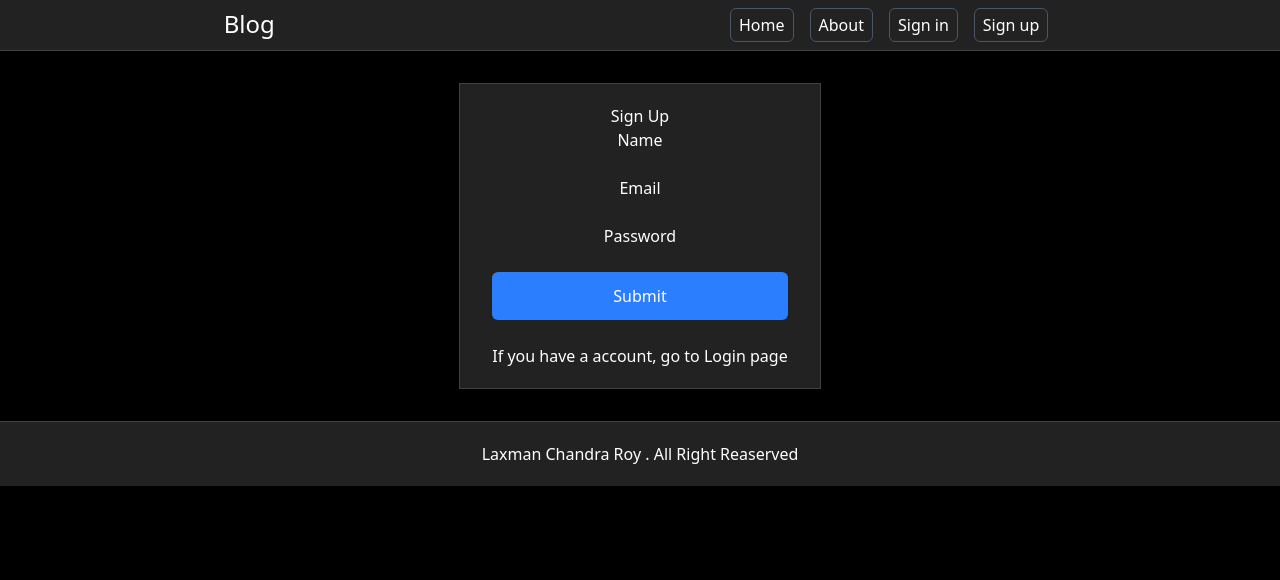
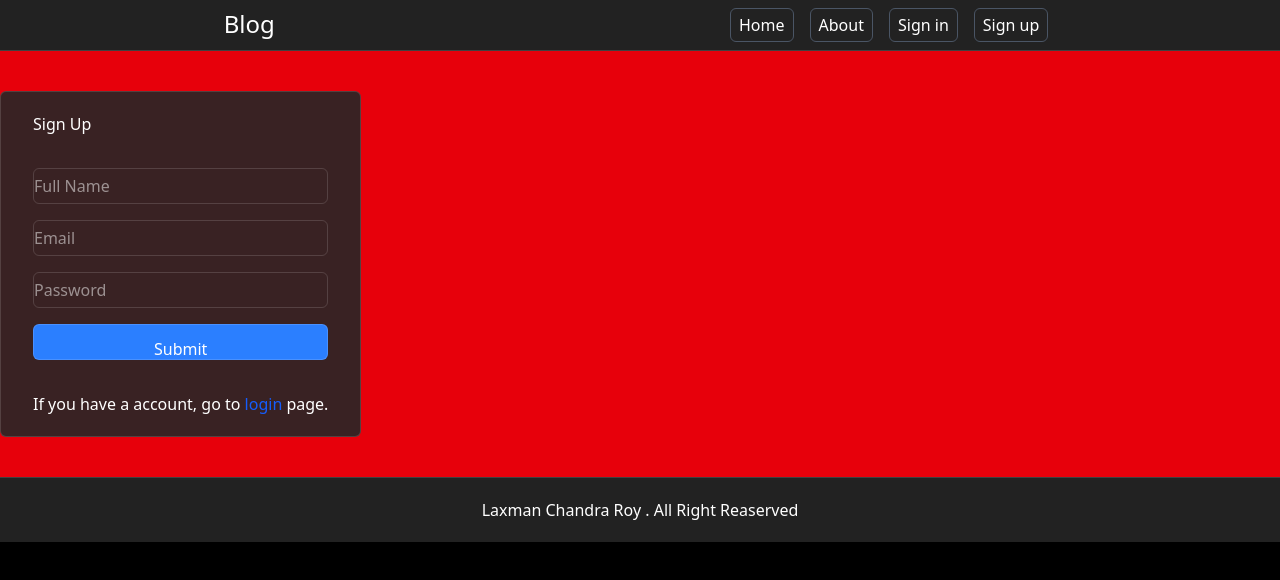
Before and after one commit to laxmancroy/blog-app, a Next.js app: page /signup in a window 1280 px wide. Shown: the top 580 px of the page. Built offline with nearby package versions, Linux system fonts and the light colour scheme.

Commit message:
modified signin and signup page

```diff
--- a/app/signin/page.tsx
+++ b/app/signin/page.tsx
@@ -2,21 +2,17 @@ import Link from 'next/link';
 
 export default function Signin() {
     return (
-        <div className="w-full text-center my-6">
-            <div className="bg-foreground inline-block text-white rounded-md px-8 py-5 border-[1px] border-border">
+        <div className="bg-red-600 container mx-auto">
+            <div className="bg-foreground inline-block text-white rounded-md px-8 py-5 border-[1px] border-border my-10">
                 <h2 className="text-3xl mb-5">Sign In</h2>
-                <form className="my-9">
-                    <label htmlFor="email">Email</label>
+                <form className="my-9 *:focus:outline-0 *:w-full">
+                    <input type="text" placeholder="Email" className="border-[1px] border-border h-9 rounded-md" />
                     <br />
-                    <input type="text" placeholder="Email" />
+                    <input type="password" placeholder="Password" className="border-[1px] border-border h-9 mt-5 rounded-md" />
                     <br />
-                    <label htmlFor="password">Password</label>
-                    <br />
-                    <input type="password" placeholder="Password" />
-                    <br />
-                    <input type="submit" value="Submit" className="bg-blue-600 text-white w-full py-3 rounded-md" />
+                    <input type="submit" value="Submit" className="bg-blue-600 text-white w-full py-3 rounded-md mt-5" />
                 </form>
-                <p className="block mt-8">If you are not a member, please <Link href="/signup">sign up</Link> first.</p>
+                <p className="block mt-8">If you are not a member, please <Link href="/signup" className="text-blue-600">sign up</Link> first.</p>
             </div>
         </div>
     )
--- a/app/signup/page.tsx
+++ b/app/signup/page.tsx
@@ -2,25 +2,20 @@ import Link from 'next/link';
 
 export default function Signup() {
     return (
-        <div className="w-full text-center">
-            <div className="inline-block bg-foreground border-[1px] border-border my-8 px-8 py-5">
+        <div className="bg-red-600 container mx-auto">
+            <div className="inline-block bg-foreground border-[1px] border-border my-10 px-8 py-5 rounded-md">
                 <h2>Sign Up</h2>
-                <form>
-                    <label htmlFor="name">Name</label>
+                <form className="*:focus:outline-0 *:h-9 *:my-2 *:w-full *:border-[1px] *:border-border *:rounded-md">
                     <br />
-                    <input type="text" />
+                    <input type="text" placeholder="Full Name" />
                     <br />
-                    <label htmlFor="email">Email</label>
+                    <input type="email" placeholder="Email" />
                     <br />
-                    <input type="text" />
-                    <br />
-                    <label htmlFor="password">Password</label>
-                    <br />
-                    <input type="text" />
+                    <input type="password" placeholder="Password" />
                     <br />
                     <input type="submit" value="Submit" className="bg-blue-500 text-white w-full rounded-md py-3" />
                 </form>
-                <p className="mt-6">If you have a account, go to <Link href="/signin">Login</Link> page</p>
+                <p className="mt-6">If you have a account, go to <Link href="/signin" className="text-blue-600">login</Link> page.</p>
             </div>
         </div>
     )
```
